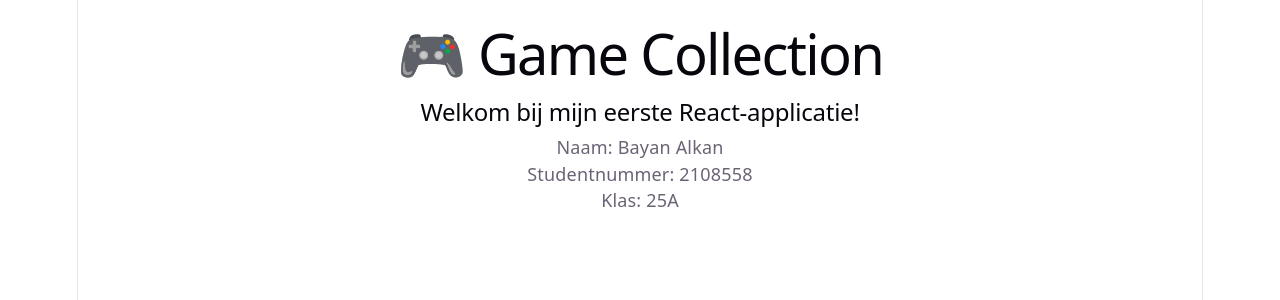
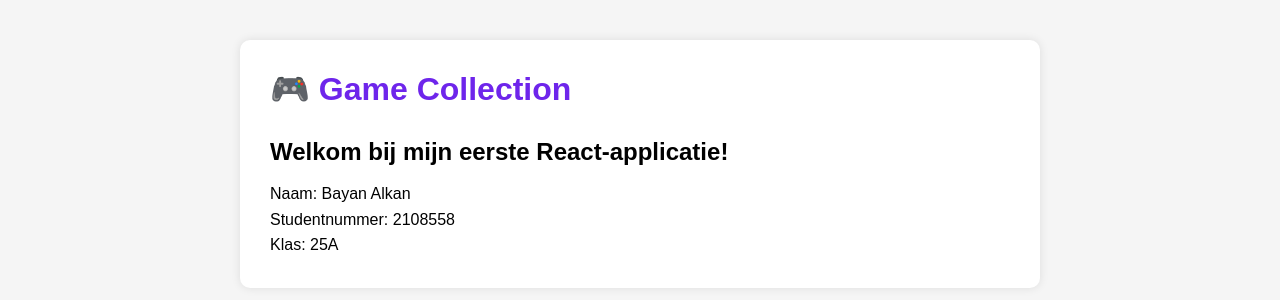
Before and after one commit to balkeyan/react-1, a React (Vite) app: page / in a window 1280 px wide. Shown: the top 300 px of the page. Built offline with nearby package versions, Linux system fonts and the light colour scheme.

Commit message:
Les 2 - Eigen CSS toegepast

```diff
--- a/src/App.css
+++ b/src/App.css
@@ -1,3 +1,32 @@
-h1 {
-  margin-top: 40px;
+.container {
+  max-width: 800px;
+  margin: 40px auto;
+  background: white;
+  padding: 30px;
+  border-radius: 10px;
+  box-shadow: 0 0 10px rgba(0, 0, 0, 0.1);
 }
+
+.title {
+  color: #6e25eb;
+}
+
+.games {
+  margin-top: 30px;
+}
+
+.games h2 {
+  margin-bottom: 15px;
+}
+
+.games p {
+  line-height: 1.6;
+}
+
+ul {
+  padding-left: 20px;
+}
+
+li {
+  margin-bottom: 8px;
+}
--- a/src/App.jsx
+++ b/src/App.jsx
@@ -2,13 +2,18 @@ import "./App.css";
 
 function App() {
   return (
-    <>
-      <h1>🎮 Game Collection</h1>
-      <h2>Welkom bij mijn eerste React-applicatie!</h2>
-      <p>Naam: Bayan Alkan</p>
-      <p>Studentnummer: 2108558</p>
-      <p>Klas: 25A</p>
-    </>
+    <div className="container">
+      <h1 className="title">🎮 Game Collection</h1>
+
+      <div className="games">
+        <h2>Welkom bij mijn eerste React-applicatie!</h2>
+        <p>
+          Naam: Bayan Alkan <br />
+          Studentnummer: 2108558 <br />
+          Klas: 25A
+        </p>
+      </div>
+    </div>
   );
 }
 
--- a/src/index.css
+++ b/src/index.css
@@ -1,111 +1,10 @@
-:root {
-  --text: #6b6375;
-  --text-h: #08060d;
-  --bg: #fff;
-  --border: #e5e4e7;
-  --code-bg: #f4f3ec;
-  --accent: #aa3bff;
-  --accent-bg: rgba(170, 59, 255, 0.1);
-  --accent-border: rgba(170, 59, 255, 0.5);
-  --social-bg: rgba(244, 243, 236, 0.5);
-  --shadow:
-    rgba(0, 0, 0, 0.1) 0 10px 15px -3px, rgba(0, 0, 0, 0.05) 0 4px 6px -2px;
-
-  --sans: system-ui, 'Segoe UI', Roboto, sans-serif;
-  --heading: system-ui, 'Segoe UI', Roboto, sans-serif;
-  --mono: ui-monospace, Consolas, monospace;
-
-  font: 18px/145% var(--sans);
-  letter-spacing: 0.18px;
-  color-scheme: light dark;
-  color: var(--text);
-  background: var(--bg);
-  font-synthesis: none;
-  text-rendering: optimizeLegibility;
-  -webkit-font-smoothing: antialiased;
-  -moz-osx-font-smoothing: grayscale;
-
-  @media (max-width: 1024px) {
-    font-size: 16px;
-  }
-}
-
-@media (prefers-color-scheme: dark) {
-  :root {
-    --text: #9ca3af;
-    --text-h: #f3f4f6;
-    --bg: #16171d;
-    --border: #2e303a;
-    --code-bg: #1f2028;
-    --accent: #c084fc;
-    --accent-bg: rgba(192, 132, 252, 0.15);
-    --accent-border: rgba(192, 132, 252, 0.5);
-    --social-bg: rgba(47, 48, 58, 0.5);
-    --shadow:
-      rgba(0, 0, 0, 0.4) 0 10px 15px -3px, rgba(0, 0, 0, 0.25) 0 4px 6px -2px;
-  }
-
-  #social .button-icon {
-    filter: invert(1) brightness(2);
-  }
+* {
+  margin: 0;
+  padding: 0;
+  box-sizing: border-box;
 }
 
 body {
-  margin: 0;
+  font-family: Arial, Helvetica, sans-serif;
+  background-color: #f5f5f5;
 }
-
-#root {
-  width: 1126px;
-  max-width: 100%;
-  margin: 0 auto;
-  text-align: center;
-  border-inline: 1px solid var(--border);
-  min-height: 100svh;
-  display: flex;
-  flex-direction: column;
-  box-sizing: border-box;
-}
-
-h1,
-h2 {
-  font-family: var(--heading);
-  font-weight: 500;
-  color: var(--text-h);
-}
-
-h1 {
-  font-size: 56px;
-  letter-spacing: -1.68px;
-  margin: 32px 0;
-  @media (max-width: 1024px) {
-    font-size: 36px;
-    margin: 20px 0;
-  }
-}
-h2 {
-  font-size: 24px;
-  line-height: 118%;
-  letter-spacing: -0.24px;
-  margin: 0 0 8px;
-  @media (max-width: 1024px) {
-    font-size: 20px;
-  }
-}
-p {
-  margin: 0;
-}
-
-code,
-.counter {
-  font-family: var(--mono);
-  display: inline-flex;
-  border-radius: 4px;
-  color: var(--text-h);
-}
-
-code {
-  font-size: 15px;
-  line-height: 135%;
-  padding: 4px 8px;
-  background: var(--code-bg);
-}
```
